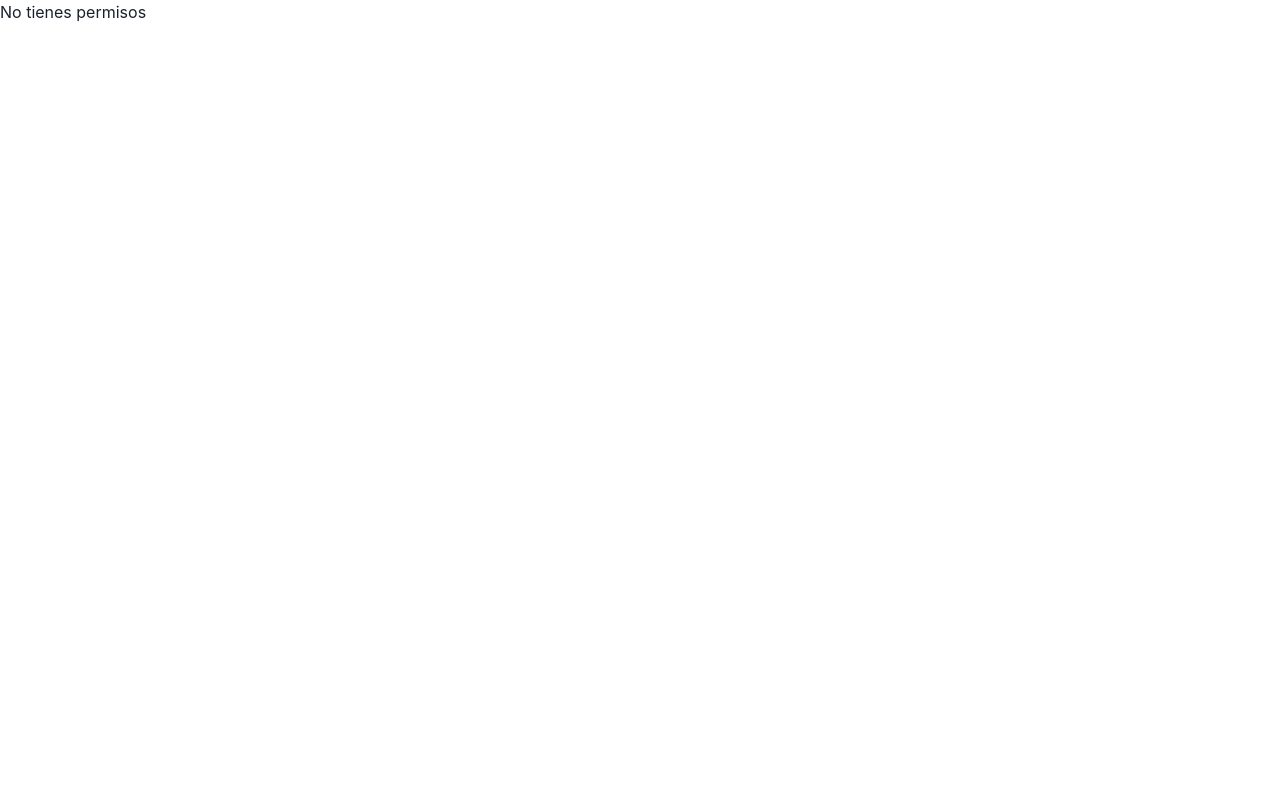
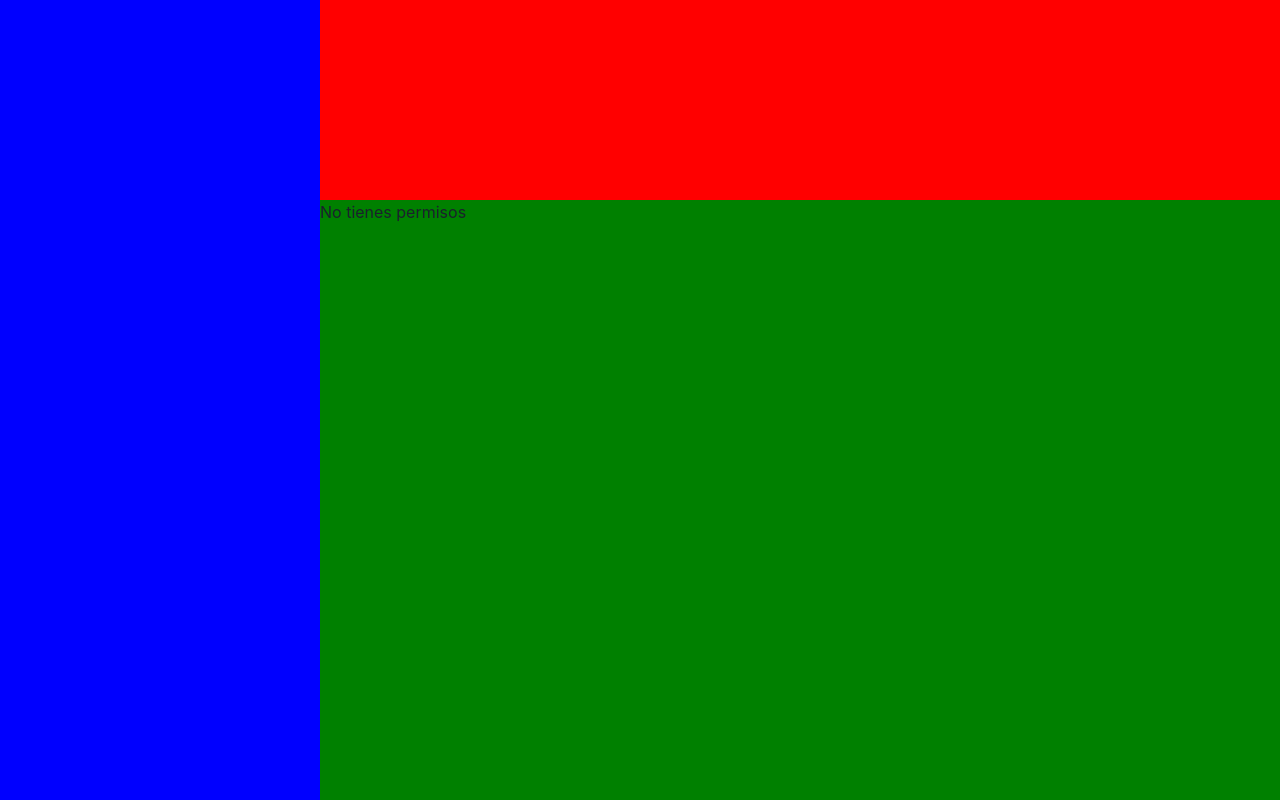
Before and after one commit to ClinicaAltaComplejidad/Eklipse-Fronted, a React (Create React App) app in the folder eklipse-2.0/: page /home/test in a window 1280 px wide. Built offline with nearby package versions, Linux system fonts and the light colour scheme.

Commit message:
[dev] - agregando estructura inicial del home y su layout, creando ruteo

```diff
--- a/eklipse-2.0/src/App.js
+++ b/eklipse-2.0/src/App.js
@@ -8,19 +8,29 @@ import {
 import Login from './pages/login/Login';
 import { DataContext } from './context/LoginContext';
 import Test from './components/Test';
+import LayoutSidebar from './pages/sidebarLayout/LayoutSidebar';
+import Header from './components/Header';
+import Main from './components/Main';
+import Sidebar from './components/Sidebar';
 
 function App() {
 
   const { isLogin } = useContext( DataContext );
-
-  console.log('login ', isLogin);
 
   return (
     <div className="App">
       <Router>
           <Switch>
             <Route exact path="/"  component={Login}  />
-            { isLogin.login ? <Route exact path="/test" component={Test} /> : <h1>No tienes permisos</h1> }
+            <Route path="/home">
+              <LayoutSidebar>
+                <Header />
+                <Main>
+                  { isLogin.login ? <Route  path="/home/test"  component={Test} /> : <h1>No tienes permisos</h1> }
+                </Main>
+                <Sidebar />
+              </LayoutSidebar>
+            </Route>
           </Switch>
       </Router>
     </div>
--- /dev/null
+++ b/eklipse-2.0/src/components/Header.jsx
@@ -0,0 +1,9 @@
+import React from 'react'
+
+function Header() {
+    return (
+        <header className="header_layout"></header>
+    )
+}
+
+export default Header;
--- /dev/null
+++ b/eklipse-2.0/src/components/Main.jsx
@@ -0,0 +1,11 @@
+import React from 'react'
+
+function Main({children}) {
+    return (
+        <main className="main">
+            {children}
+        </main>
+    )
+}
+
+export default Main;
--- /dev/null
+++ b/eklipse-2.0/src/components/Sidebar.jsx
@@ -0,0 +1,12 @@
+import React from 'react';
+
+function Sidebar({children}) {
+
+    return (
+       <aside className="sidebar">
+           {children}
+       </aside>
+    )
+}
+
+export default Sidebar;
--- a/eklipse-2.0/src/pages/login/Login.jsx
+++ b/eklipse-2.0/src/pages/login/Login.jsx
@@ -36,16 +36,14 @@ function Login() {
             .then(response => response.json())
             .then(data => {
                 if (data.Message === 'OK') {
-                    console.log('data user -> ', data);
                     localStorage.setItem('token', data.token);
                     setLogin({
                         login: true,
                     });
-                    history.push('/test');
+                    history.push('/home');
                 }
             })
             .catch(error => console.log(error));
-        console.log(userState);
     }
 
     const handleInput = (e) => {
--- /dev/null
+++ b/eklipse-2.0/src/pages/sidebarLayout/LayoutSidebar.jsx
@@ -0,0 +1,14 @@
+import React from 'react'
+
+//styles
+import './layout.css';
+
+function LayoutSidebar({children}) {
+    return (
+        <div className="layout">
+            {children}
+        </div>
+    )
+}
+
+export default LayoutSidebar;
--- /dev/null
+++ b/eklipse-2.0/src/pages/sidebarLayout/layout.css
@@ -0,0 +1,31 @@
+.layout {
+    display: grid;
+    grid-template-columns: repeat(4, 1fr);
+    grid-template-rows: repeat(4, 1fr);
+    grid-template-areas:"sidebar header header header"
+                        "sidebar main main main"
+                        "sidebar main main main"
+                        "sidebar main main main";
+
+    height: 100vh;
+    width: 100vw;
+}
+
+.header_layout {
+    background-color: red;
+    grid-area: header;
+    height: 100%;
+    width: 100%;
+}
+.sidebar {
+    background-color: blue;
+    grid-area: sidebar;
+    height: 100%;
+    width: 100%;
+}
+.main {
+    background-color: green;
+    grid-area: main;
+    height: 100%;
+    width: 100%;
+}
```
